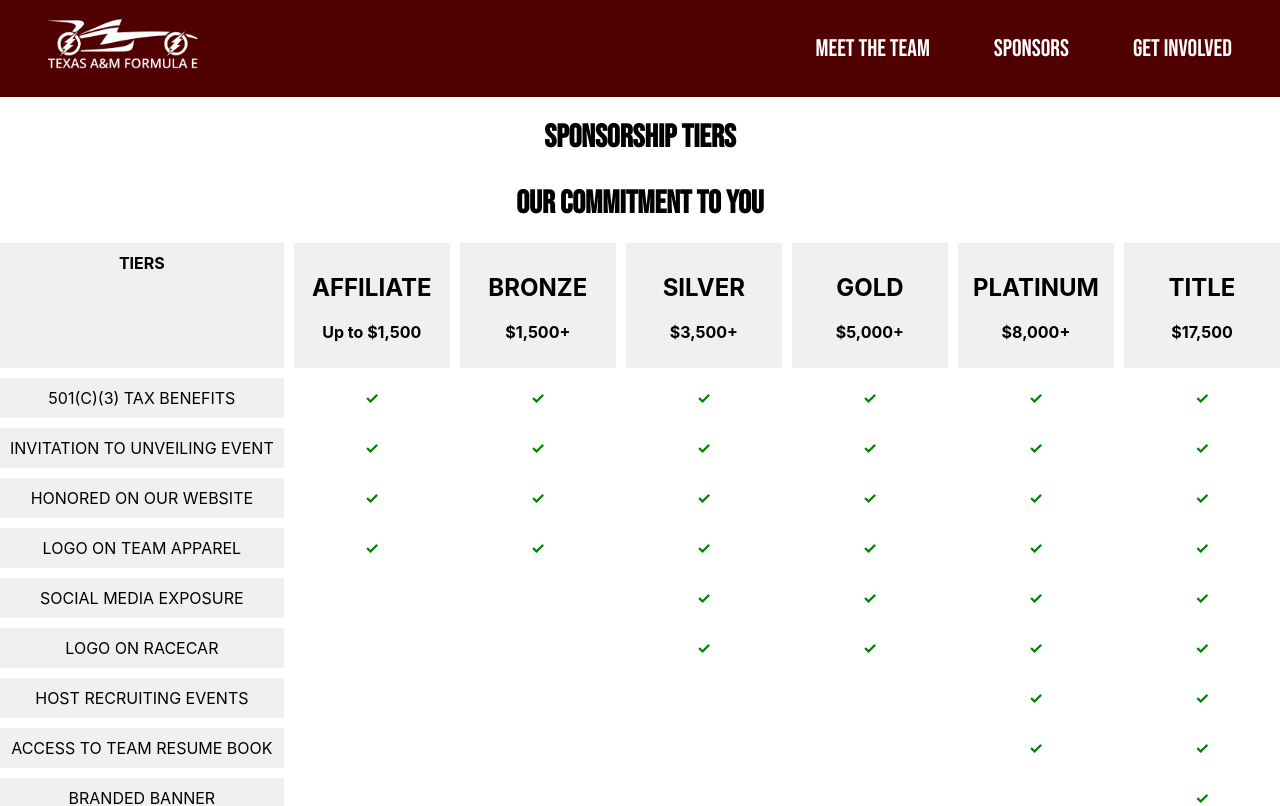
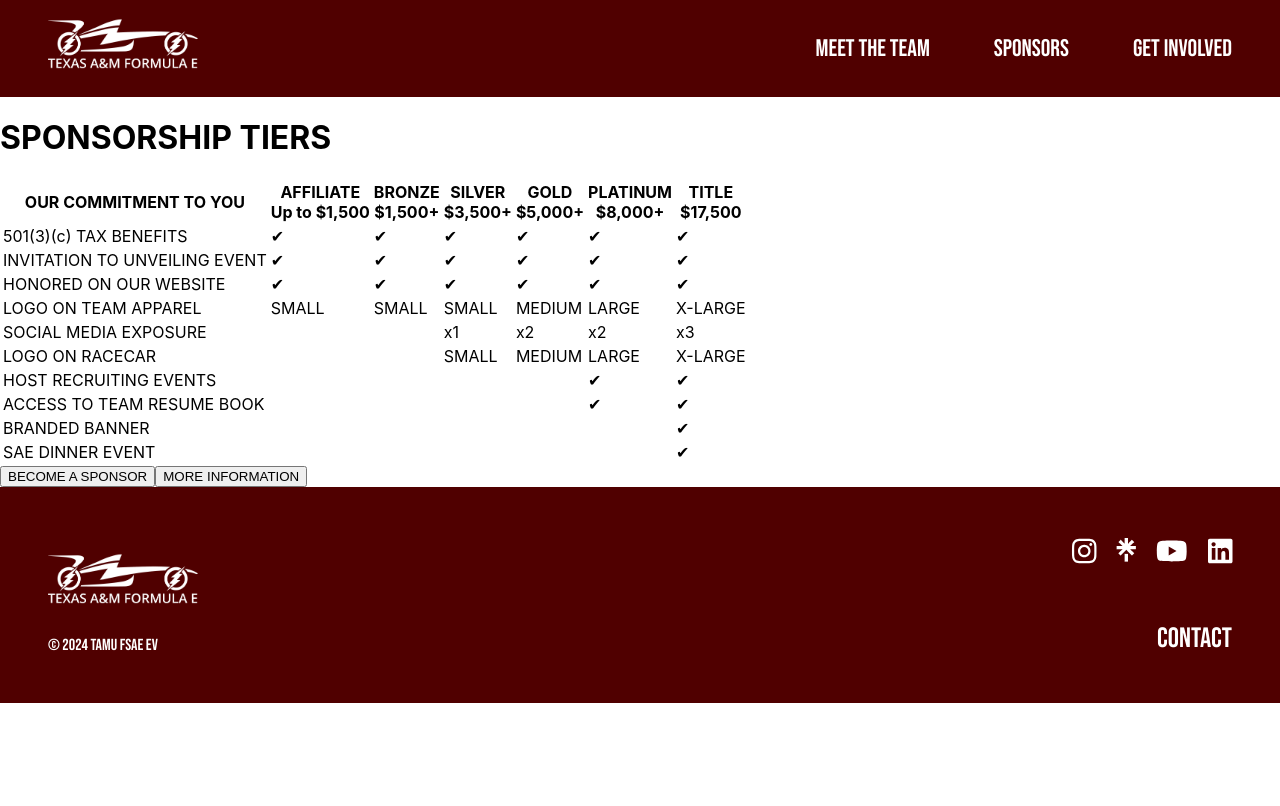
Before and after one commit to tamu-formula-cs/FSAE-EV-Site, a React (Vite) app: page /become-sponsors in a window 1280 px wide. Shown: the top 806 px of the page. Built offline with nearby package versions, Linux system fonts and the light colour scheme.

Commit message:
Updated Become Sponsors Page

```diff
--- a/src/pages/sponsors/becomeSponsors.css
+++ b/src/pages/sponsors/becomeSponsors.css
@@ -1,63 +1,5 @@
-.sponsorship-tiers {
-    display: block;
-    width: 100%;
+@import url('https://fonts.googleapis.com/css2?family=Bebas+Neue&display=swap');
+
+:root {
+    --maroon: #500000;
 }
-
-.title {
-    text-align: center;
-    margin-bottom: 20px;
-}
-
-.tiers-grid {
-    display: grid;
-    grid-template-columns: auto repeat(6, 1fr);
-    gap: 10px;
-    text-align: center;
-}
-
-.grid-header, .benefit-label {
-    background-color: #f0f0f0;
-    padding: 10px;
-}
-
-.grid-header {
-    font-weight: bold;
-}
-
-.benefit-checkmark {
-    display: flex;
-    justify-content: center;
-    align-items: center;
-}
-
-.benefit-checkmark.included {
-    font-weight: bold;
-}
-
-.checkmark {
-    color: green;
-}
-
-
-
-button.sponsor-button {
-    font-family: 'Bebas Neue', sans-serif;
-    font-size: 1.5rem;
-    background-color: var(--maroon);
-    color: white;
-    padding: 2rem 4rem;
-    border: none;
-    display: flex;
-    justify-content: center;
-    align-items: center;
-}
-
-button.sponsor-button a {
-    color: white;
-    text-decoration: none;
-}
-
-button.sponsor-button:hover {
-    background-color: #8B0000;
-    cursor: pointer;
-}
--- a/src/pages/sponsors/becomeSponsors.jsx
+++ b/src/pages/sponsors/becomeSponsors.jsx
@@ -3,59 +3,146 @@
 import Footer from '../../components/footer/footer';
 import './becomeSponsors.css';
 
-export default class BecomeSponsors extends React.Component {
-  tiers = [
-        { name: 'AFFILIATE', price: 'Up to $1,500', benefits: ['501(C)(3) TAX BENEFITS', 'INVITATION TO UNVEILING EVENT', 'HONORED ON OUR WEBSITE', 'LOGO ON TEAM APPAREL'] },
-        { name: 'BRONZE', price: '$1,500+', benefits: ['501(C)(3) TAX BENEFITS', 'INVITATION TO UNVEILING EVENT', 'HONORED ON OUR WEBSITE', 'LOGO ON TEAM APPAREL'] },
-        { name: 'SILVER', price: '$3,500+', benefits: ['501(C)(3) TAX BENEFITS', 'INVITATION TO UNVEILING EVENT', 'HONORED ON OUR WEBSITE', 'LOGO ON TEAM APPAREL', 'SOCIAL MEDIA EXPOSURE', 'LOGO ON RACECAR'] },
-        { name: 'GOLD', price: '$5,000+', benefits: ['501(C)(3) TAX BENEFITS', 'INVITATION TO UNVEILING EVENT', 'HONORED ON OUR WEBSITE', 'LOGO ON TEAM APPAREL', 'SOCIAL MEDIA EXPOSURE', 'LOGO ON RACECAR'] },
-        { name: 'PLATINUM', price: '$8,000+', benefits: ['501(C)(3) TAX BENEFITS', 'INVITATION TO UNVEILING EVENT', 'HONORED ON OUR WEBSITE', 'LOGO ON TEAM APPAREL', 'SOCIAL MEDIA EXPOSURE', 'LOGO ON RACECAR', 'HOST RECRUITING EVENTS', 'ACCESS TO TEAM RESUME BOOK'] },
-        { name: 'TITLE', price: '$17,500', benefits: ['501(C)(3) TAX BENEFITS', 'INVITATION TO UNVEILING EVENT', 'HONORED ON OUR WEBSITE', 'LOGO ON TEAM APPAREL', 'SOCIAL MEDIA EXPOSURE', 'LOGO ON RACECAR', 'HOST RECRUITING EVENTS', 'ACCESS TO TEAM RESUME BOOK', 'BRANDED BANNER', 'SAE DINNER EVENT'] },
-  ];
 
-  getAllBenefits = () => {
-    return Array.from(new Set(this.tiers.flatMap(tier => tier.benefits)));
+function SponsorshipTiers() {
+  const handleSponsorClick = () => {
+    window.open('https://docs.google.com/forms/d/e/1FAIpQLSdtQi7fqd_5vuXDb-bkmgnH5zBVry04Mak3ltg6Tkz3lAN12w/viewform', '_blank');
   };
 
-  render() {
-    const allBenefits = this.getAllBenefits();
+  const handleMoreInfoClick = () => {
+    window.open('https://tamucs-my.sharepoint.com/:b:/r/personal/bari_vadaria_tamu_edu/Documents/Sponsor%20Packet/Texas%20A%26M%20Formula%20E%20Sponsor%20Packet%202023-2024.pdf?csf=1&web=1&e=N9tURB', '_blank');
+  };
+
 
   return (
     <div className="sponsorship-tiers">
       <Header />
-        <h1 className="title">SPONSORSHIP TIERS</h1>
-        <h2 className="title">OUR COMMITMENT TO YOU</h2>
-        <div className="tiers-grid">
-          <div className="grid-header commitment">TIERS</div>
-          {this.tiers.map((tier, index) => (
-            <div key={index} className="grid-header">
-              <h2>{tier.name}</h2>
-              <p>{tier.price}</p>
-            </div>
-          ))}
-          {allBenefits.map((benefit, index) => (
-            <React.Fragment key={index}>
-              <div className="benefit-label">{benefit}</div>
-              {this.tiers.map((tier, tierIndex) => (
-                <div key={`${index}-${tierIndex}`} className={`benefit-checkmark ${tier.benefits.includes(benefit) ? 'included' : ''}`}>
-                  {tier.benefits.includes(benefit) && <span className="checkmark">&#10003;</span>}
-                </div>
-              ))}
-            </React.Fragment>
-          ))}
-        </div>
-        <button className="sponsor-button">
-        <a href="https://docs.google.com/forms/d/e/1FAIpQLSdtQi7fqd_5vuXDb-bkmgnH5zBVry04Mak3ltg6Tkz3lAN12w/viewform" target="_blank" rel="noopener noreferrer">
-        BECOME A SPONSOR
-        </a>
-        </button>
-        <button className="sponsor-button">
-        <a href="https://tamucs-my.sharepoint.com/:b:/g/personal/bari_vadaria_tamu_edu/EcL9hM9c0H5HosN04a_RX3sBGZmRFivAsT4I4LzQbuX60w?e=oLStqO" target="_blank" rel="noopener noreferrer">
-        MORE INFORMATION
-        </a>
-        </button>
+      <h1>SPONSORSHIP TIERS</h1>
+      <table>
+        <thead>
+
+          <tr>
+            <th>OUR COMMITMENT TO YOU</th>
+            <th>AFFILIATE<br/>Up to $1,500</th>
+            <th>BRONZE<br/>$1,500+</th>
+            <th>SILVER<br/>$3,500+</th>
+            <th>GOLD<br/>$5,000+</th>
+            <th>PLATINUM<br/>$8,000+</th>
+            <th>TITLE<br/>$17,500</th>
+          </tr>
+        </thead>
+
+        <tbody>
+          <tr>
+            <td>501(3)(c) TAX BENEFITS</td>
+            <td>✔</td>
+            <td>✔</td>
+            <td>✔</td>
+            <td>✔</td>
+            <td>✔</td>
+            <td>✔</td>
+          </tr>
+
+          <tr>
+            <td>INVITATION TO UNVEILING EVENT</td>
+            <td>✔</td>
+            <td>✔</td>
+            <td>✔</td>
+            <td>✔</td>
+            <td>✔</td>
+            <td>✔</td>
+          </tr>
+
+          <tr>
+            <td>HONORED ON OUR WEBSITE</td>
+            <td>✔</td>
+            <td>✔</td>
+            <td>✔</td>
+            <td>✔</td>
+            <td>✔</td>
+            <td>✔</td>
+          </tr>
+
+          <tr>
+            <td>LOGO ON TEAM APPAREL</td>
+            <td>SMALL</td>
+            <td>SMALL</td>
+            <td>SMALL</td>
+            <td>MEDIUM</td>
+            <td>LARGE</td>
+            <td>X-LARGE</td>
+          </tr>
+
+          <tr>
+            <td>SOCIAL MEDIA EXPOSURE</td>
+            <td></td>
+            <td></td>
+            <td>x1</td>
+            <td>x2</td>
+            <td>x2</td>
+            <td>x3</td>
+          </tr>
+
+          <tr>
+            <td>LOGO ON RACECAR</td>
+            <td></td>
+            <td></td>
+            <td>SMALL</td>
+            <td>MEDIUM</td>
+            <td>LARGE</td>
+            <td>X-LARGE</td>
+          </tr>
+
+          <tr>
+            <td>HOST RECRUITING EVENTS</td>
+            <td></td>
+            <td></td>
+            <td></td>
+            <td></td>
+            <td>✔</td>
+            <td>✔</td>
+          </tr>
+
+          <tr>
+            <td>ACCESS TO TEAM RESUME BOOK</td>
+            <td></td>
+            <td></td>
+            <td></td>
+            <td></td>
+            <td>✔</td>
+            <td>✔</td>
+          </tr>
+
+          <tr>
+            <td>BRANDED BANNER</td>
+            <td></td>
+            <td></td>
+            <td></td>
+            <td></td>
+            <td></td>
+            <td>✔</td>
+          </tr>
+
+          <tr>
+            <td>SAE DINNER EVENT</td>
+            <td></td>
+            <td></td>
+            <td></td>
+            <td></td>
+            <td></td>
+            <td>✔</td>
+          </tr>
+
+        </tbody>
+      </table>
+
+      <button className="become-sponsor-button" onClick={handleSponsorClick}>BECOME A SPONSOR</button>
+      <button className="become-sponsor-button" onClick={handleMoreInfoClick}>MORE INFORMATION</button>
+
+
       <Footer />
     </div>
   );
 }
-}
+
+export default SponsorshipTiers;
```
Lines whose indentation alone changed are shown as unchanged.
